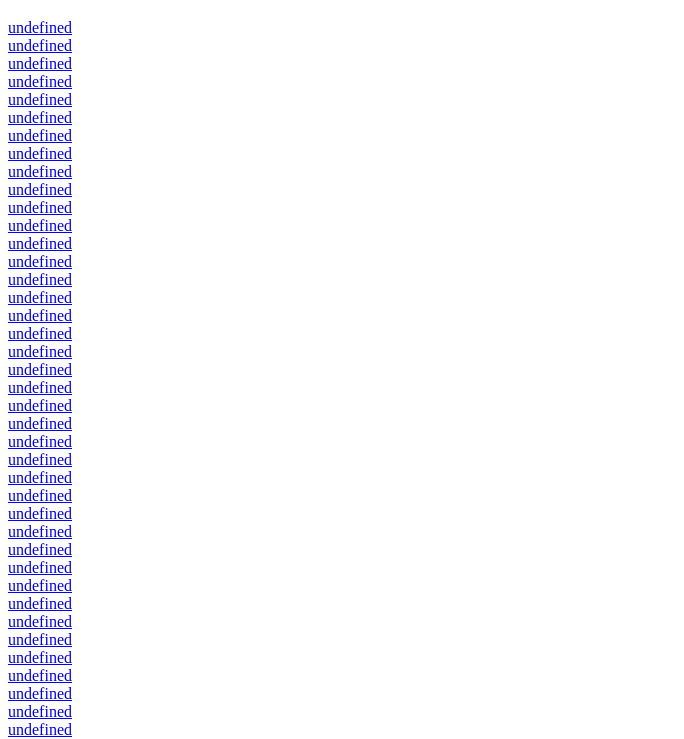
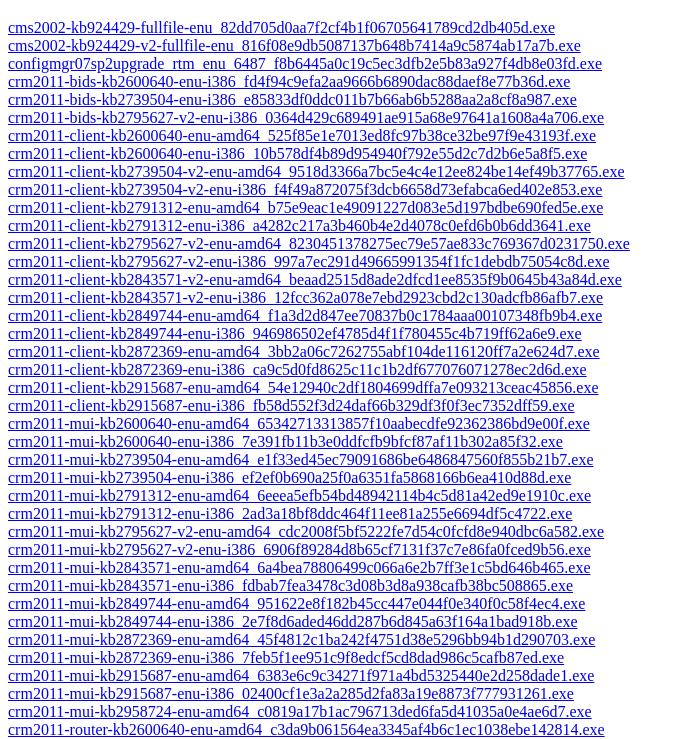
Before and after one commit to fullpwn/windows-update-archive, a plain HTML site: page index.html in a window 1280 px wide. Shown: the part 61-800 px from the top of the page, without its empty margins (0-684 px from the left). Drawn offline with Linux system fonts and the light colour scheme.

Commit message:
Update index.html

```diff
--- a/index.html
+++ b/index.html
@@ -1,38 +1,46 @@
 <!DOCTYPE html>
 <html lang="en">
 <head>
+
   <meta charset="UTF-8">
+  <meta http-equiv="X-UA-Compatible" content="IE=edge">
+  <meta name="viewport" content="width=device-width, initial-scale=1.0">
   <title>Windows Update Catalog</title>
+  <meta name="apple-mobile-web-app-capable" content="yes">
 </head>
-<body id="menu">
+<body id="menu" onload="loadPage()">
   <h1>Windows Update Archive</h1>
-</body>
+
   <script>
-let xhr;
-try {
-  xhr = new ActiveXObject("Microsoft.XMLHTTP");
-} catch(e) {
-  xhr = new XMLHttpRequest();
-}
-xhr.open('GET', 'upd.txt');
-xhr.onreadystatechange = function () {
-  if (xhr.readyState === 4 && xhr.status === 200) {
-    const textString = xhr.responseText;
-    const rows = textString.split('\n');
-    for (let i = 0; i < rows.length; i++) {
-      const row = rows[i];
-      const url = row.split(",")[0];
-      const name = row.split(",")[1];
-      const node = document.createElement("a");
-      node.setAttribute('href', 'https://archive.org/download/windows-update-archive/' + url);
-      node.innerHTML = name;
+  function loadPage() {
+    fetch('upd.txt')
+    .then(function(response) {
+      return response.text();
+    })
+    .then(function(textString) {
+        //Split the csv into rows
+        var rows = textString.split('\n');
+        for (var i = 0; i < rows.length; i++) {
+          //Split the row into each of the comma separated values
+          var row = rows[i].split(',');
+          var node = document.createElement("a");
+          node.setAttribute('href', 'https://archive.org/download/windows-update-archive/' + row);
+          node.innerText = row;
           document.getElementById("menu").appendChild(node);
-      const nl = document.createElement("br");
+          var nl = document.createElement("br");
           document.getElementById("menu").appendChild(nl);
         }
         console.log("Done");
+    });
+
+    // Prevent default behavior on links
+    var links = document.getElementsByTagName("a");
+    for (var i = 0; i < links.length; i++) {
+      links[i].onclick = function() {
+        window.event.returnValue = false;
+      };
     }
-};
-xhr.send();
+  }
   </script>
+</body>
 </html>
```
Lines whose indentation alone changed are shown as unchanged.
